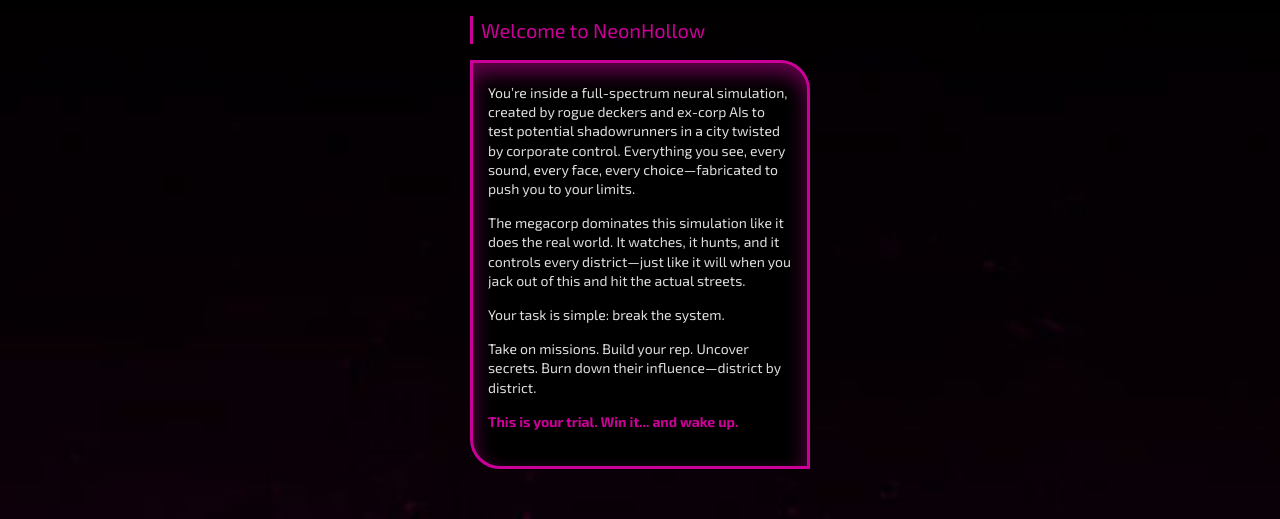
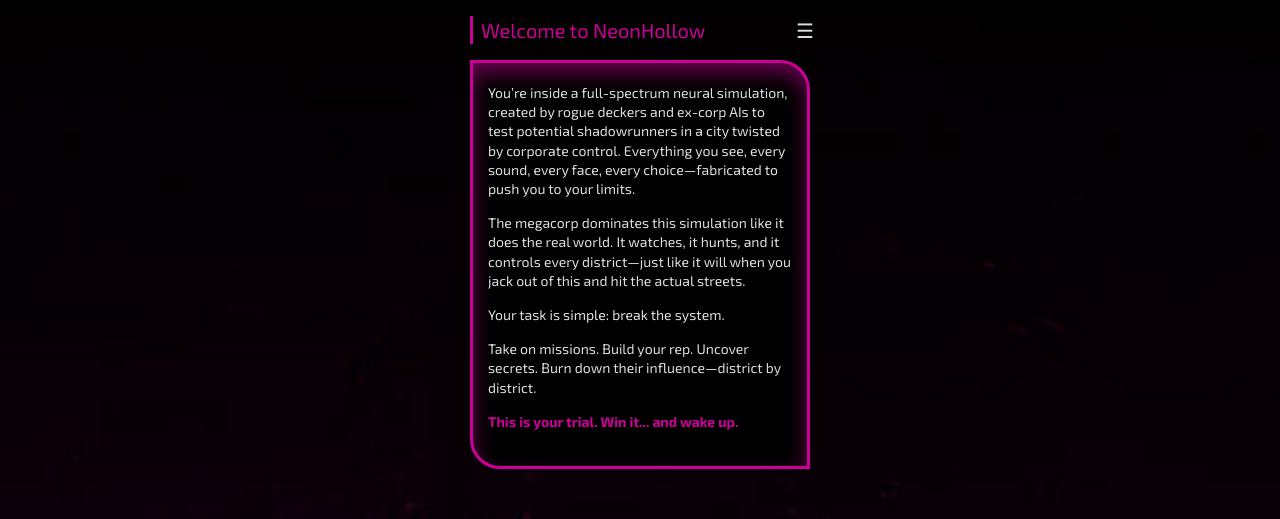
Before and after one commit to BroBuddy/shadowrun-neonhollow, a React (Vite) app: page / in a window 1280 px wide. Shown: the top 519 px of the page. Built offline with nearby package versions, Linux system fonts and the light colour scheme.

Commit message:
added modal

```diff
--- a/src/App.css
+++ b/src/App.css
@@ -15,6 +15,7 @@
 
 #root {
     margin: 0 auto;
+    position: relative;
     width: 380px;
 }
 
@@ -32,6 +33,11 @@ body {
     display: flex;
     min-width: 320px;
     min-height: 100vh;
+}
+
+.modal {
+    display: none;
+    z-index: 1;
 }
 
 ul,
@@ -161,6 +167,7 @@ nav {
     -webkit-box-shadow: 0 0 15px 10px var(--violet-1);
     -moz-box-shadow: 0 0 15px 10px var(--violet-1);
     box-shadow: 0 0 15px 10px var(--violet-1);
+    z-index: 10;
 }
 
 nav > a {
--- a/src/App.tsx
+++ b/src/App.tsx
@@ -1,6 +1,7 @@
 import { Outlet, useLocation } from 'react-router-dom'
 import { useLayoutEffect } from 'react'
 import MobileNav from './components/MobileNav'
+import BurgerMenu from './components/BurgerMenu'
 import './App.css'
 
 function App() {
@@ -12,13 +13,9 @@ function App() {
 
     return (
         <>
-            <div className="z-0 content">
-                <Outlet />
-            </div>
-
-            <div className="z-10">
-                <MobileNav />
-            </div>
+            <BurgerMenu />
+            <Outlet />
+            <MobileNav />
         </>
     )
 }
--- /dev/null
+++ b/src/components/BurgerMenu.tsx
@@ -0,0 +1,43 @@
+import { useState } from 'react'
+
+function BurgerMenu() {
+    const [isOpen, setIsOpen] = useState<boolean>(false)
+
+    const toggleModal = (state: boolean) => {
+        setIsOpen(state)
+    }
+
+    return (
+        <>
+            <div
+                className="absolute top-4 right-4 text-xl cursor-pointer"
+                onClick={() => toggleModal(true)}
+            >
+                ☰
+            </div>
+
+            <div
+                className={`fixed bg-black inset-0 bg-opacity-90 flex transition-transform duration-500 ${
+                    isOpen ? 'translate-y-0' : '-translate-y-full'
+                }`}
+            >
+                <div className="shadow-lg w-2/3 max-w-md mt-5 mx-auto">
+                    <div className="flex items-center justify-between">
+                        <p>
+                            <strong>Modal</strong>
+                        </p>
+
+                        <span
+                            className="text-white cursor-pointer text-xl -mt-3"
+                            onClick={() => toggleModal(false)}
+                        >
+                            ✕
+                        </span>
+                    </div>
+                </div>
+            </div>
+        </>
+    )
+}
+
+export default BurgerMenu
```
